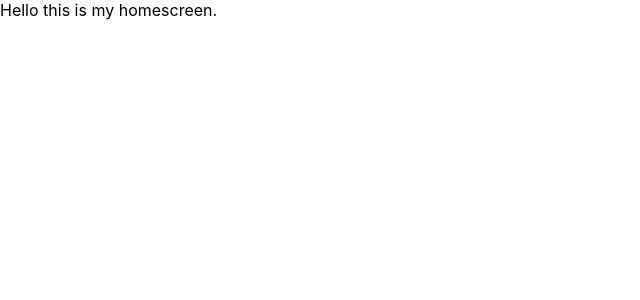
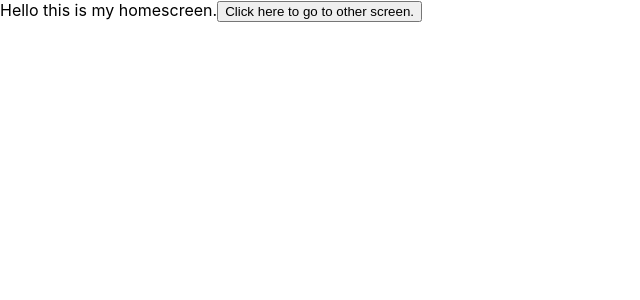
Before and after one commit to Fysiksektionen/bittan, a React (Create React App) app in the folder frontend/bittan/: page / in a window 1280 px wide. Shown: the top 300 px of the page, without its empty margins (0-640 px from the left). Built offline with nearby package versions, Linux system fonts and the light colour scheme.

Commit message:
Add test button

```diff
--- a/frontend/bittan/src/screens/home.tsx
+++ b/frontend/bittan/src/screens/home.tsx
@@ -1,9 +1,14 @@
 import React from 'react';
+
+function testOnClick() {
+	console.log("Click!")
+}
 
 export default function HomeScreen() {
   return (
     <div>
       Hello this is my homescreen.
+	  <button onClick={testOnClick}>Click here to go to other screen.</button>
     </div>
   );
 }
```
